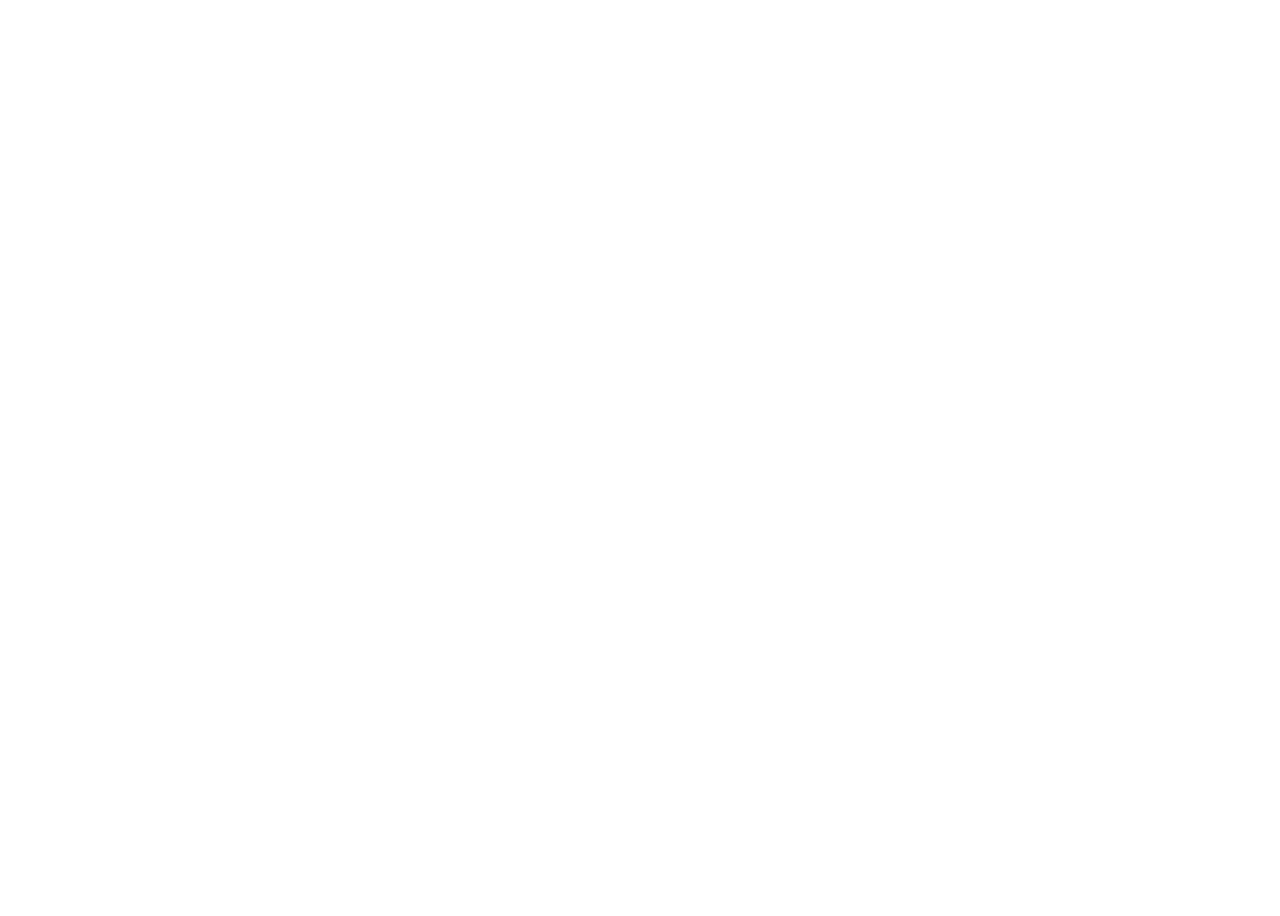
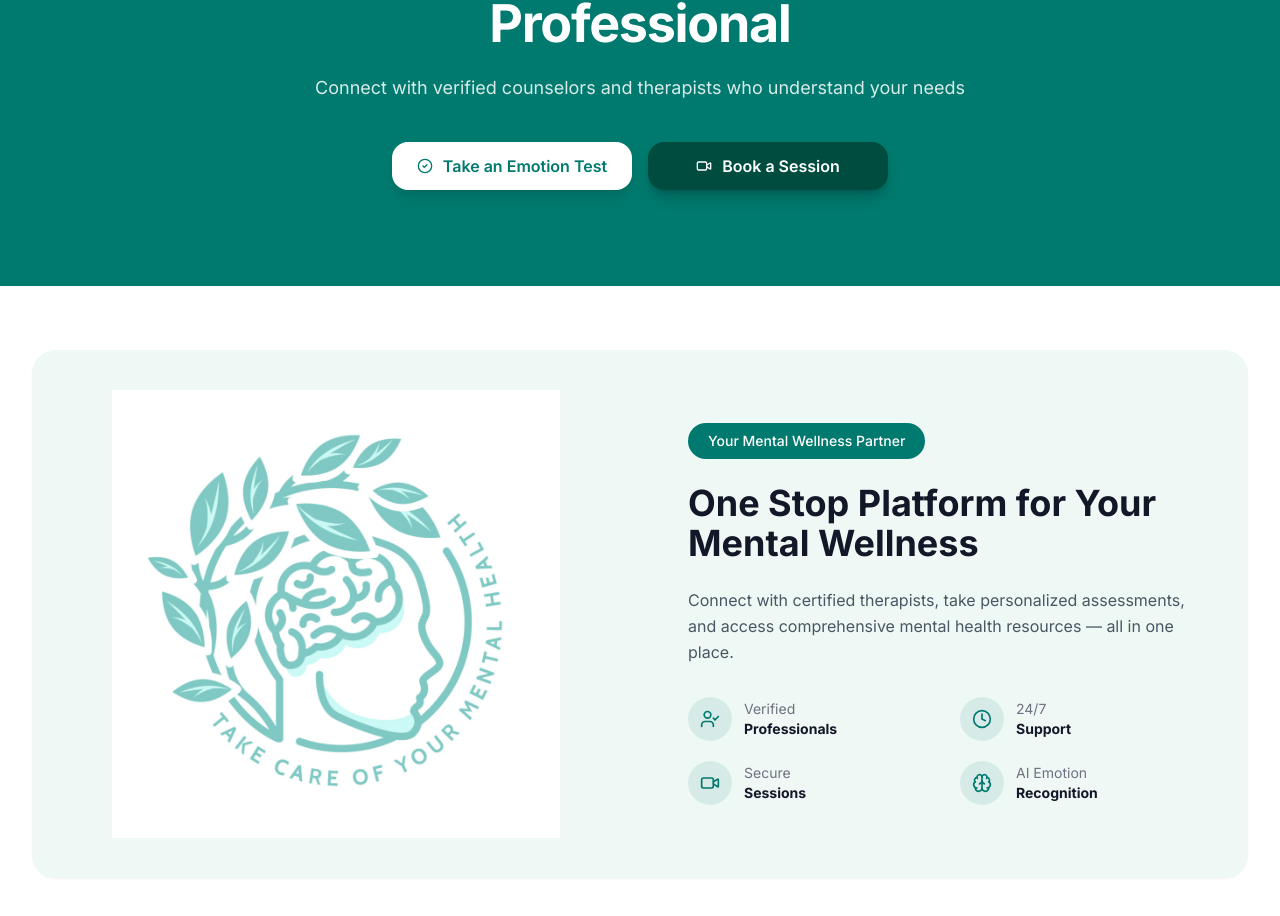
Before and after one commit to sabindevkota6/MindLens-AI, a Next.js app: page /dashboard/patient in a window 1280 px wide. Shown: the part 198-1114 px from the top of the page. Before the commit the page ends 800 px from the top, so only its background shows below. Built offline with nearby package versions, Linux system fonts and the light colour scheme.

Commit message:
Created the Static section of the Home Page

```diff
--- a/src/app/dashboard/patient/page.tsx
+++ b/src/app/dashboard/patient/page.tsx
@@ -1,18 +1,135 @@
 "use client";
 
-import { signOut } from "next-auth/react";
+import Link from "next/link";
+import Image from "next/image";
+import { AppNavbar } from "@/components/shared/navbar";
+import { Button } from "@/components/ui/button";
+import { Card, CardContent } from "@/components/ui/card";
+import { CheckCircle2, Video, UserCheck, Clock, VideoIcon, Brain } from "lucide-react";
 
 export default function PatientDashboardPage() {
   return (
-    <div className="p-8">
-      <h1 className="text-2xl font-bold mb-4">Hi Patient!</h1>
-      <p className="mb-4">This page is under development. Please check back later.</p>
-      <button
-        onClick={() => signOut({ callbackUrl: "/login" })}
-        className="text-blue-600 hover:underline"
-      >
-        Log out
-      </button>
+    <div className="min-h-screen bg-gray-50">
+      <AppNavbar />
+
+      {/* Hero Banner */}
+      <section className="pt-16">
+        <div className="bg-primary px-6 lg:px-8 py-20 pb-24">
+          <div className="max-w-4xl mx-auto text-center space-y-6">
+            <h1 className="text-4xl md:text-5xl lg:text-[3.25rem] font-bold text-white leading-tight tracking-tight">
+              Find Your Perfect Mental{"\n"}Health Professional
+            </h1>
+            <p className="text-white/85 text-base md:text-lg max-w-2xl mx-auto">
+              Connect with verified counselors and therapists who understand your needs
+            </p>
+
+            {/* CTA Buttons */}
+            <div className="flex flex-col sm:flex-row items-center justify-center gap-4 pt-4">
+              <Link href="/emotion-test">
+                <Button
+                  variant="outline"
+                  className="bg-white hover:bg-gray-50 text-primary border-0 rounded-xl px-8 py-6 text-base font-semibold flex items-center gap-2.5 shadow-lg shadow-black/10 min-w-[240px]"
+                >
+                  <CheckCircle2 className="w-5 h-5" />
+                  Take an Emotion Test
+                </Button>
+              </Link>
+              <Link href="/book-session">
+                <Button className="bg-[#004D40] hover:bg-[#00352D] text-white border-0 rounded-xl px-8 py-6 text-base font-semibold flex items-center gap-2.5 shadow-lg shadow-black/20 min-w-[240px]">
+                  <Video className="w-5 h-5" />
+                  Book a Session
+                </Button>
+              </Link>
+            </div>
+          </div>
+        </div>
+      </section>
+
+      {/* Wellness Info Section */}
+      <section className="bg-white px-6 lg:px-8 py-16">
+        <div className="max-w-7xl mx-auto">
+          <Card className="border-0 bg-[#eef8f5] shadow-sm rounded-3xl overflow-hidden">
+            <CardContent className="p-0">
+              <div className="grid lg:grid-cols-2 gap-0">
+                {/* Left - Illustration */}
+                <div className="relative min-h-[400px] lg:min-h-[480px] flex items-center justify-center p-4">
+                  <Image
+                    src="/wellness-illustration.png"
+                    alt="Take care of your mental health"
+                    fill
+                    sizes="(max-width: 1024px) 100vw, 50vw"
+                    className="object-contain p-4"
+                  />
+                </div>
+
+                {/* Right - Content */}
+                <div className="p-8 lg:p-12 flex flex-col justify-center space-y-6">
+                  {/* Badge */}
+                  <div>
+                    <span className="inline-block bg-primary text-white text-sm font-medium px-5 py-2 rounded-full">
+                      Your Mental Wellness Partner
+                    </span>
+                  </div>
+
+                  {/* Heading */}
+                  <h2 className="text-3xl lg:text-4xl font-bold text-gray-900 leading-tight">
+                    One Stop Platform for Your Mental Wellness
+                  </h2>
+
+                  {/* Description */}
+                  <p className="text-gray-600 text-base leading-relaxed">
+                    Connect with certified therapists, take personalized assessments, and access comprehensive mental health resources — all in one place.
+                  </p>
+
+                  {/* Feature Grid */}
+                  <div className="grid grid-cols-2 gap-x-8 gap-y-5 pt-2">
+                    <div className="flex items-center gap-3">
+                      <div className="w-11 h-11 rounded-full bg-primary/10 flex items-center justify-center flex-shrink-0">
+                        <UserCheck className="w-5 h-5 text-primary" />
+                      </div>
+                      <div>
+                        <p className="text-sm text-gray-500">Verified</p>
+                        <p className="text-sm font-bold text-gray-900">Professionals</p>
+                      </div>
+                    </div>
+
+                    <div className="flex items-center gap-3">
+                      <div className="w-11 h-11 rounded-full bg-primary/10 flex items-center justify-center flex-shrink-0">
+                        <Clock className="w-5 h-5 text-primary" />
+                      </div>
+                      <div>
+                        <p className="text-sm text-gray-500">24/7</p>
+                        <p className="text-sm font-bold text-gray-900">Support</p>
+                      </div>
+                    </div>
+
+                    <div className="flex items-center gap-3">
+                      <div className="w-11 h-11 rounded-full bg-primary/10 flex items-center justify-center flex-shrink-0">
+                        <VideoIcon className="w-5 h-5 text-primary" />
+                      </div>
+                      <div>
+                        <p className="text-sm text-gray-500">Secure</p>
+                        <p className="text-sm font-bold text-gray-900">Sessions</p>
+                      </div>
+                    </div>
+
+                    <div className="flex items-center gap-3">
+                      <div className="w-11 h-11 rounded-full bg-primary/10 flex items-center justify-center flex-shrink-0">
+                        <Brain className="w-5 h-5 text-primary" />
+                      </div>
+                      <div>
+                        <p className="text-sm text-gray-500">AI Emotion</p>
+                        <p className="text-sm font-bold text-gray-900">Recognition</p>
+                      </div>
+                    </div>
+                  </div>
+                </div>
+              </div>
+            </CardContent>
+          </Card>
+        </div>
+      </section>
+
     </div>
   );
 }
```
Also changed, not shown: public/wellness-illustration.png (added).
